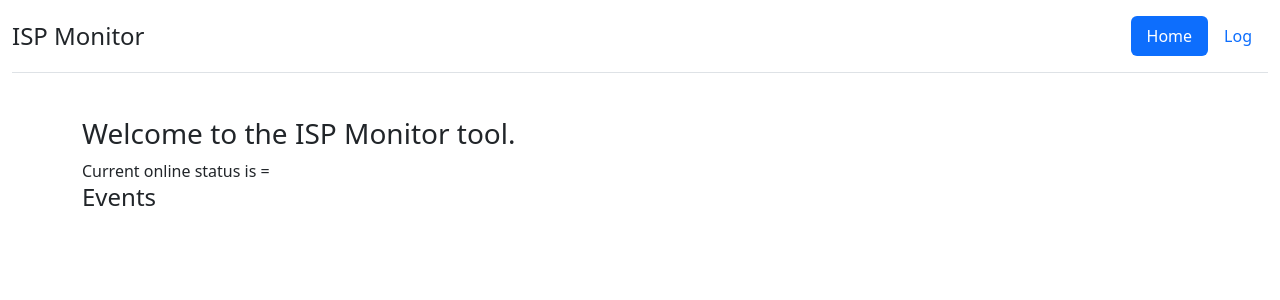
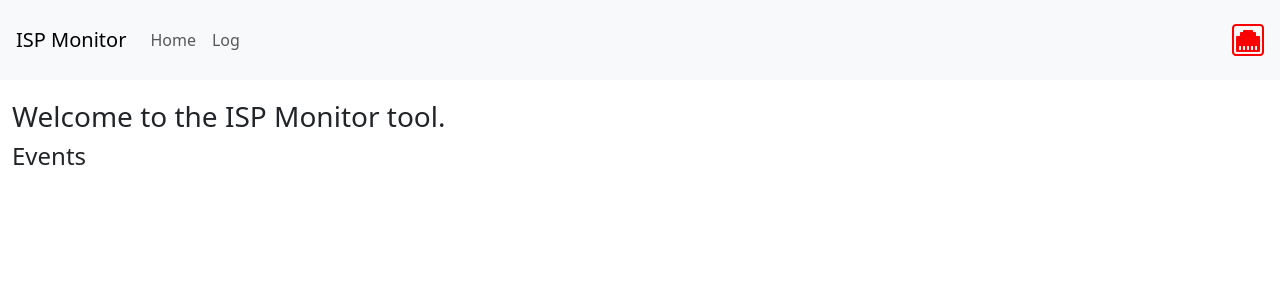
Before and after one commit to securitypedant/ispmonitor, a Flask app: template templates/home.html in a window 1280 px wide. Shown: the top 300 px of the page. Run offline with Flask 2, Linux system fonts and the light colour scheme; the template is opened without the code that fills it, so the values that code supplies are empty.

Commit message:
Changing header and online status

```diff
--- a/app.py
+++ b/app.py
@@ -5,12 +5,19 @@ from config import set_configValue, get_configValue
 
 app = Flask(__name__)
 
+def getOnlineStatus():
+    status = get_configValue("currentstate")
+    if status == "online":
+        online = True
+    else:
+        online = False
+
+    return online
 
 @app.route("/")
 def home():
     folder = "data"
     files = []
-    status = get_configValue("currentstate")
     for filename in os.listdir(folder):
         path = os.path.join(folder, filename)
         if os.path.isfile(path):
@@ -18,7 +25,7 @@ def home():
 
     return render_template(
         "home.html",
-        status=status,
+        online=getOnlineStatus(),
         files=files
     )
 
@@ -26,13 +33,13 @@ def home():
 def log():
     with open("logs/monitor.log") as file:
         loglines = file.readlines()
-        return render_template("log.html", loglines=loglines)
+        return render_template("log.html", loglines=loglines, online=getOnlineStatus())
 
 @app.route("/event")
 def event():
     eventid = request.args.get("eventid")
     with open('data/' + eventid, 'r') as file:
-        return render_template("event.html", file=file)
+        return render_template("event.html", file=file, online=getOnlineStatus())
 
 
 @app.route("/api/data")
--- a/templates/home.html
+++ b/templates/home.html
@@ -3,9 +3,6 @@
 {% block home_active%}{{"active"}}{% endblock %}
 {% block content %}
 <h3>Welcome to the ISP Monitor tool.</h3>
-</hr>
-Current online status is = {{ status }}
-</hr>
 <h4>Events</h4>
 {% for file in files %}
     <li><a href="{{ url_for('event', eventid=file) }}">{{ file }}</a></li>
--- a/templates/layout.html
+++ b/templates/layout.html
@@ -5,22 +5,33 @@
     <meta name="viewport" content="width=device-width, initial-scale=1">
     <title>{% block title %}{% endblock %}</title>
     <link href="https://cdn.jsdelivr.net/npm/bootstrap@5.3.0-alpha1/dist/css/bootstrap.min.css" rel="stylesheet" integrity="sha384-GLhlTQ8iRABdZLl6O3oVMWSktQOp6b7In1Zl3/Jr59b6EGGoI1aFkw7cmDA6j6gD" crossorigin="anonymous">
+    <link rel="stylesheet" href="https://cdn.jsdelivr.net/npm/bootstrap-icons@1.10.3/font/bootstrap-icons.css">
   </head>
-
   <body>
-        <div class="container-fluid">
-            <header class="d-flex flex-wrap justify-content-center py-3 mb-4 border-bottom">
-              <a href="/" class="d-flex align-items-center mb-3 mb-md-0 me-md-auto text-dark text-decoration-none">
-                <span class="fs-4">ISP Monitor</span>
-              </a>
-
-              <ul class="nav nav-pills">
-                <li class="nav-item"><a href="{{ url_for('home')}}" class="nav-link {% block home_active %}{% endblock %}">Home</a></li>
-                <li class="nav-item"><a href="{{ url_for('log') }}" class="nav-link {% block log_active %}{% endblock %}">Log</a></li>
+    <!-- HEADER -->
+    <nav class="navbar navbar-expand-lg navbar-light bg-light p-3 mb-2">
+      <a class="navbar-brand" href="/">ISP Monitor</a>
+      <button class="navbar-toggler" type="button" data-toggle="collapse" data-target="#navbarSupportedContent" aria-controls="navbarSupportedContent" aria-expanded="false" aria-label="Toggle navigation">
+        <span class="navbar-toggler-icon"></span>
+      </button>
+      <div class="collapse navbar-collapse" id="navbarNav">
+        <ul class="navbar-nav">
+          <li class="nav-item {% block home_active %}{% endblock %}">
+            <a class="nav-link" href="{{ url_for('home')}}">Home</a>
+          </li>
+          <li class="nav-item {% block log_active %}{% endblock %}">
+            <a class="nav-link" href="{{ url_for('log') }}">Log</a>
+          </li>
         </ul>
-            </header>
       </div>
-          <section class="py-3 text-left container">
+      {% if online %}
+      <i class="bi bi-ethernet" style="font-size: 2rem; color: green;"></i>
+      {% else %}
+      <i class="bi bi-ethernet" style="font-size: 2rem; color: red;"></i>
+      {% endif %}
+    </nav>
+    <!-- BODY -->
+    <section class="py-2 text-left container-fluid">
       <div class="row py-lg-1">
         <div class="col-lg-12 col-md-12 mx-auto">
           {% block content %}
```
Lines whose indentation alone changed are shown as unchanged.
